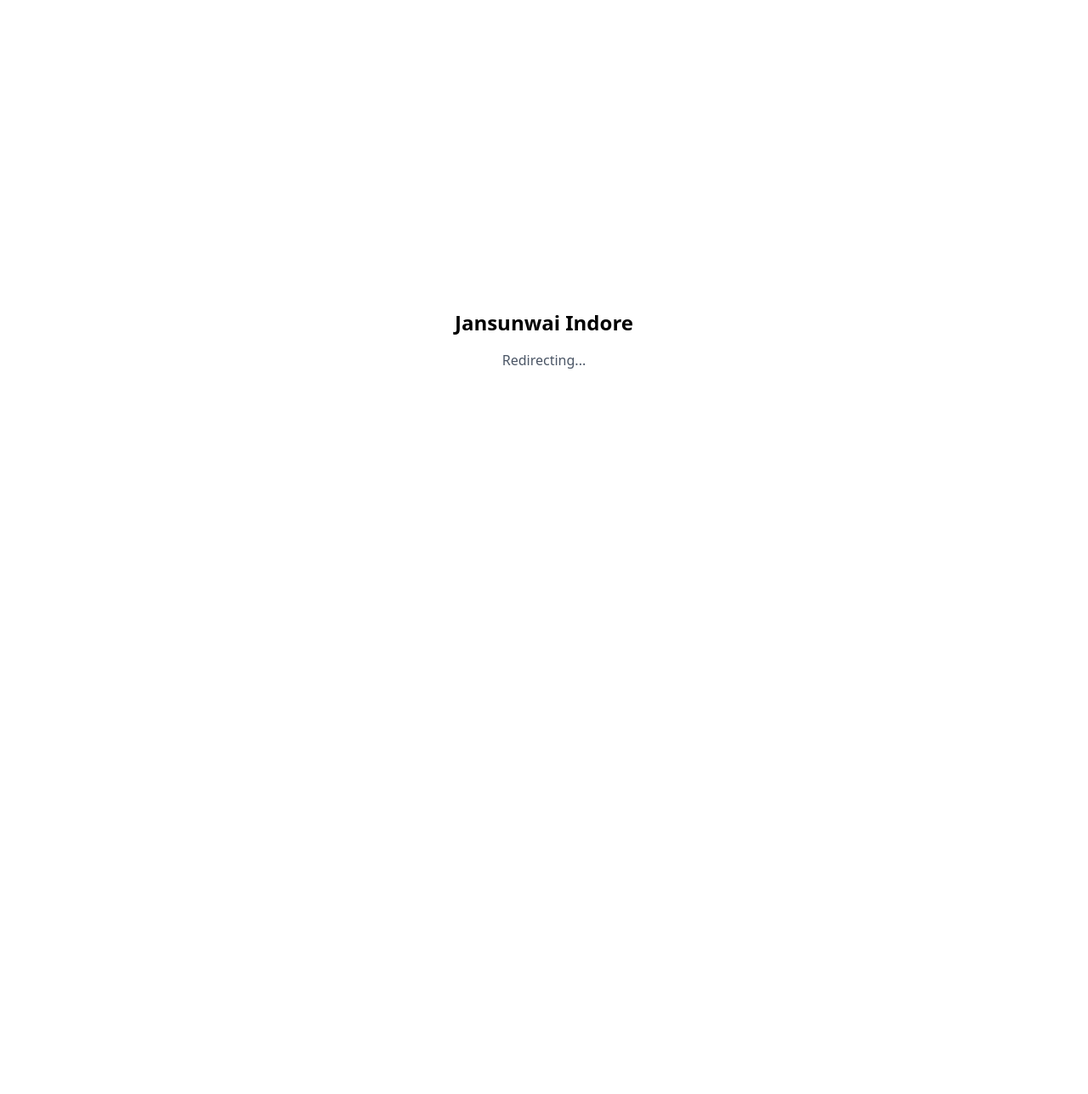
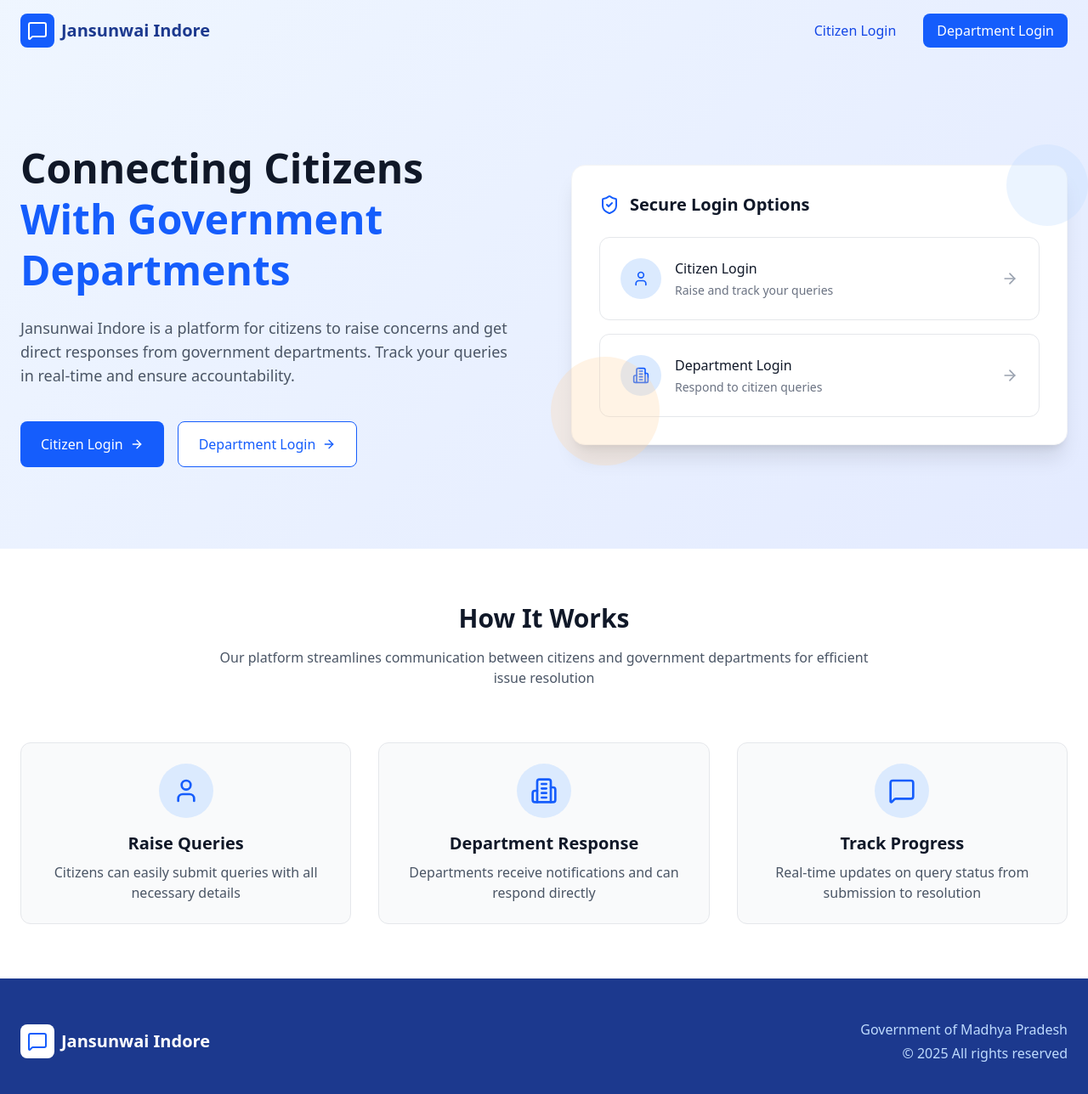
Before and after one commit to siddhesh434/jansunwai-indore, a Next.js app: page / in a window 1280 px wide. Before the commit this address had no page. Shown: the top 1288 px of the page at 85% size. Before the commit the page ends 800 px from the top, so only its background shows below. Built offline with nearby package versions, Linux system fonts and the light colour scheme.

Commit message:
Create a landing page

```diff
--- a/app/page.js
+++ b/app/page.js
@@ -1,26 +1,188 @@
 // app/page.js
 "use client";
+import { useRouter } from "next/navigation";
 import { useEffect } from "react";
-import { useRouter } from "next/navigation";
+import { Building2, User, ArrowRight, MessageSquare, ShieldCheck } from "lucide-react";
 
 export default function Home() {
   const router = useRouter();
 
   useEffect(() => {
+    // Check if user is already logged in
     const userId = localStorage.getItem("userId");
-    if (userId) {
-      router.push("/dashboard");
-    } else {
-      router.push("/login");
-    }
+    const deptId = localStorage.getItem("departmentMemberId");
+
+    if (userId) router.push("/dashboard");
+    if (deptId) router.push("/department/dashboard");
   }, []);
 
   return (
-    <div className="min-h-screen flex items-center justify-center">
-      <div className="text-center">
-        <h1 className="text-2xl font-bold mb-4">Jansunwai Indore</h1>
-        <p className="text-gray-600">Redirecting...</p>
+    <div className="min-h-screen bg-gradient-to-br from-blue-50 to-indigo-100">
+      {/* Navigation */}
+      <nav className="flex justify-between items-center px-6 py-4 max-w-7xl mx-auto">
+        <div className="flex items-center space-x-2">
+          <div className="w-10 h-10 bg-blue-600 rounded-lg flex items-center justify-center">
+            <MessageSquare className="w-6 h-6 text-white" />
+          </div>
+          <span className="text-xl font-bold text-blue-900">Jansunwai Indore</span>
+        </div>
+        <div className="flex space-x-4">
+          <button
+            onClick={() => router.push("/login")}
+            className="px-4 py-2 text-blue-700 font-medium hover:bg-blue-50 rounded-lg transition-colors"
+          >
+            Citizen Login
+          </button>
+          <button
+            onClick={() => router.push("/department/login")}
+            className="px-4 py-2 bg-blue-600 text-white font-medium rounded-lg hover:bg-blue-700 transition-colors"
+          >
+            Department Login
+          </button>
+        </div>
+      </nav>
+
+      {/* Hero Section */}
+      <div className="max-w-7xl mx-auto px-6 py-16 md:py-24">
+        <div className="grid grid-cols-1 lg:grid-cols-2 gap-16 items-center">
+          <div>
+            <h1 className="text-4xl md:text-5xl font-bold text-gray-900 leading-tight mb-6">
+              Connecting Citizens <br />
+              <span className="text-blue-600">With Government Departments</span>
+            </h1>
+            <p className="text-lg text-gray-600 mb-10 max-w-2xl">
+              Jansunwai Indore is a platform for citizens to raise concerns and get
+              direct responses from government departments. Track your queries in
+              real-time and ensure accountability.
+            </p>
+
+            <div className="flex flex-wrap gap-4">
+              <button
+                onClick={() => router.push("/login")}
+                className="flex items-center justify-center space-x-2 bg-blue-600 hover:bg-blue-700 text-white px-6 py-3.5 rounded-lg transition-colors font-medium"
+              >
+                <span>Citizen Login</span>
+                <ArrowRight className="w-4 h-4" />
+              </button>
+              <button
+                onClick={() => router.push("/department/login")}
+                className="flex items-center justify-center space-x-2 bg-white border border-blue-600 text-blue-600 hover:bg-blue-50 px-6 py-3.5 rounded-lg transition-colors font-medium"
+              >
+                <span>Department Login</span>
+                <ArrowRight className="w-4 h-4" />
+              </button>
+            </div>
+          </div>
+
+          <div className="relative">
+            <div className="bg-white rounded-2xl shadow-xl p-8 border border-gray-100">
+              <div className="flex items-center space-x-3 mb-6">
+                <ShieldCheck className="w-6 h-6 text-blue-600" />
+                <h3 className="text-xl font-semibold text-gray-900">Secure Login Options</h3>
+              </div>
+
+              {/* Citizen Login Card */}
+              <div
+                onClick={() => router.push("/login")}
+                className="group border border-gray-200 rounded-xl p-6 mb-4 cursor-pointer transition-all hover:border-blue-300 hover:bg-blue-50"
+              >
+                <div className="flex items-center justify-between">
+                  <div className="flex items-center space-x-4">
+                    <div className="w-12 h-12 bg-blue-100 rounded-full flex items-center justify-center">
+                      <User className="w-5 h-5 text-blue-600" />
+                    </div>
+                    <div>
+                      <h4 className="font-medium text-gray-900">Citizen Login</h4>
+                      <p className="text-sm text-gray-500 mt-1">Raise and track your queries</p>
+                    </div>
+                  </div>
+                  <ArrowRight className="w-5 h-5 text-gray-400 group-hover:text-blue-600 transition-colors" />
+                </div>
+              </div>
+
+              {/* Department Login Card */}
+              <div
+                onClick={() => router.push("/department/login")}
+                className="group border border-gray-200 rounded-xl p-6 cursor-pointer transition-all hover:border-blue-300 hover:bg-blue-50"
+              >
+                <div className="flex items-center justify-between">
+                  <div className="flex items-center space-x-4">
+                    <div className="w-12 h-12 bg-blue-100 rounded-full flex items-center justify-center">
+                      <Building2 className="w-5 h-5 text-blue-600" />
+                    </div>
+                    <div>
+                      <h4 className="font-medium text-gray-900">Department Login</h4>
+                      <p className="text-sm text-gray-500 mt-1">Respond to citizen queries</p>
+                    </div>
+                  </div>
+                  <ArrowRight className="w-5 h-5 text-gray-400 group-hover:text-blue-600 transition-colors" />
+                </div>
+              </div>
+            </div>
+
+            {/* Decorative Elements */}
+            <div className="absolute -top-6 -right-6 w-24 h-24 bg-blue-200 rounded-full opacity-30"></div>
+            <div className="absolute -bottom-6 -left-6 w-32 h-32 bg-orange-200 rounded-full opacity-30"></div>
+          </div>
+        </div>
       </div>
+
+      {/* Features Section */}
+      <div className="max-w-7xl mx-auto px-6 py-16 bg-white">
+        <div className="text-center max-w-3xl mx-auto mb-16">
+          <h2 className="text-3xl font-bold text-gray-900 mb-4">How It Works</h2>
+          <p className="text-gray-600">
+            Our platform streamlines communication between citizens and government
+            departments for efficient issue resolution
+          </p>
+        </div>
+
+        <div className="grid grid-cols-1 md:grid-cols-3 gap-8">
+          {[
+            {
+              title: "Raise Queries",
+              description: "Citizens can easily submit queries with all necessary details",
+              icon: <User className="w-8 h-8 text-blue-600" />
+            },
+            {
+              title: "Department Response",
+              description: "Departments receive notifications and can respond directly",
+              icon: <Building2 className="w-8 h-8 text-blue-600" />
+            },
+            {
+              title: "Track Progress",
+              description: "Real-time updates on query status from submission to resolution",
+              icon: <MessageSquare className="w-8 h-8 text-blue-600" />
+            }
+          ].map((feature, index) => (
+            <div key={index} className="bg-gray-50 rounded-xl p-6 border border-gray-200 text-center">
+              <div className="w-16 h-16 bg-blue-100 rounded-full flex items-center justify-center mx-auto mb-4">
+                {feature.icon}
+              </div>
+              <h3 className="text-xl font-semibold text-gray-900 mb-2">{feature.title}</h3>
+              <p className="text-gray-600">{feature.description}</p>
+            </div>
+          ))}
+        </div>
+      </div>
+
+      {/* Footer */}
+      <footer className="bg-blue-900 text-white py-12">
+        <div className="max-w-7xl mx-auto px-6">
+          <div className="flex flex-col md:flex-row justify-between items-center">
+            <div className="flex items-center space-x-2 mb-6 md:mb-0">
+              <div className="w-10 h-10 bg-white rounded-lg flex items-center justify-center">
+                <MessageSquare className="w-6 h-6 text-blue-600" />
+              </div>
+              <span className="text-xl font-bold">Jansunwai Indore</span>
+            </div>
+            <div className="text-center md:text-right">
+              <p className="text-blue-200">Government of Madhya Pradesh</p>
+              <p className="text-blue-200 mt-1">© {new Date().getFullYear()} All rights reserved</p>
+            </div>
+          </div>
+        </div>
+      </footer>
     </div>
   );
 }
```
